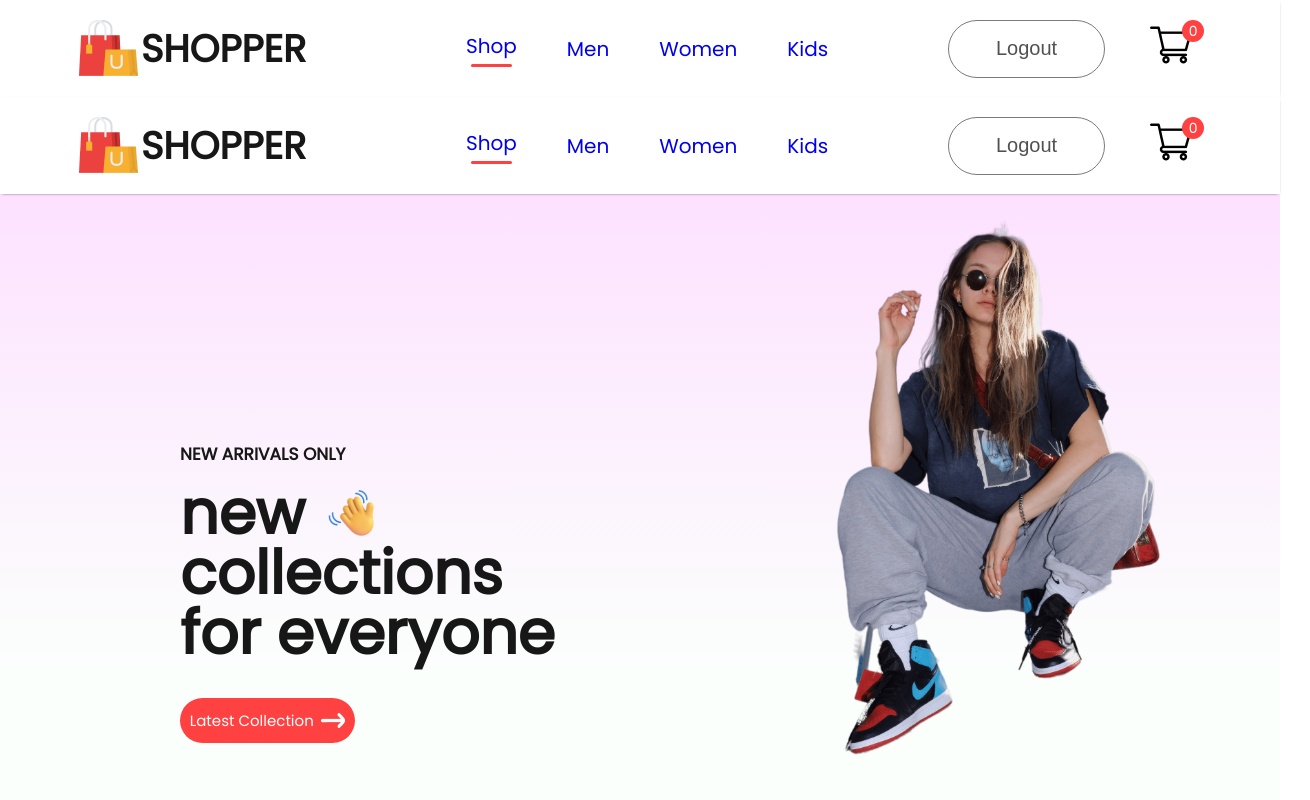
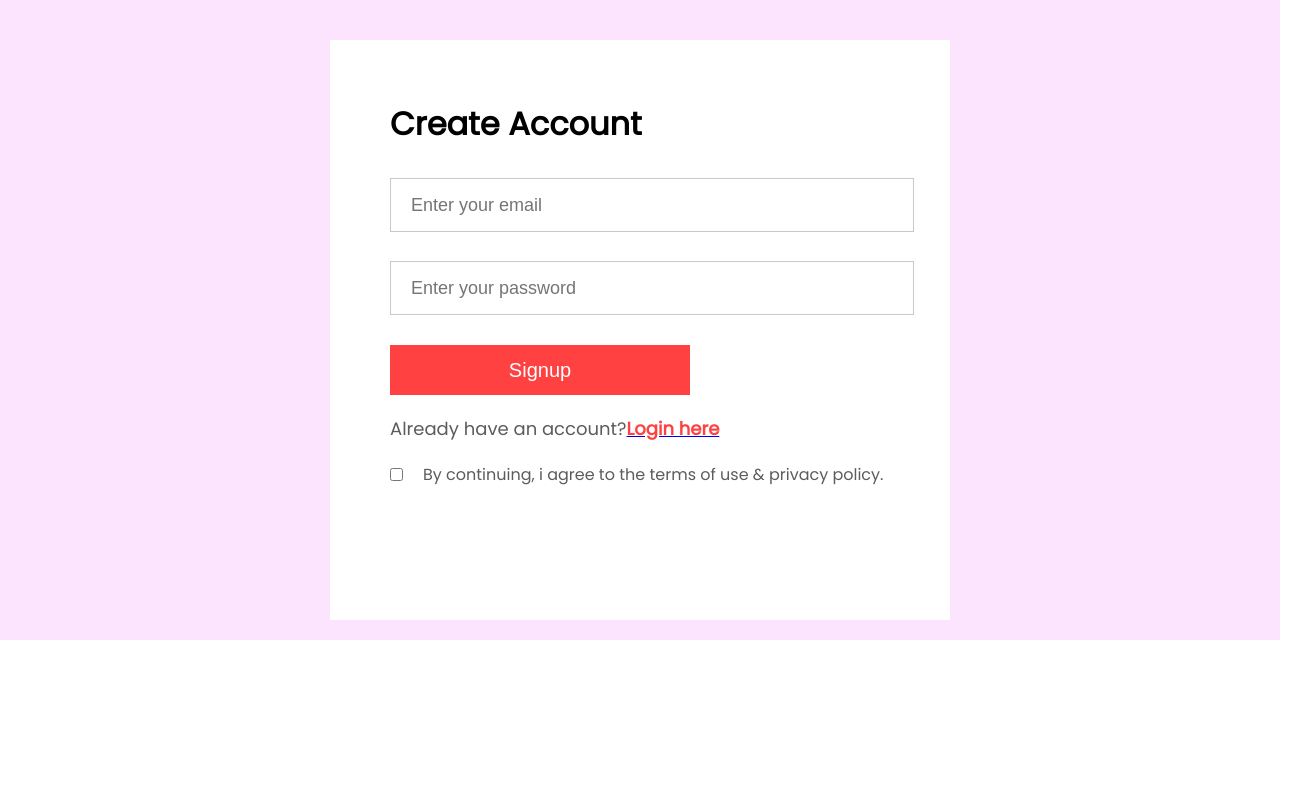
Before and after one commit to SARATHKUMAR0412/Add-to-cart, a React (Create React App) app: page / in a window 1280 px wide. Shown: the top 800 px of the page, 1310 px wide, since content can reach past the window. Built offline with nearby package versions, Linux system fonts and the light colour scheme.

Commit message:
Feat:some changes

```diff
--- a/src/App.js
+++ b/src/App.js
@@ -5,20 +5,21 @@ import Shop from "./Pages/Shop";
 import ShopCategory from "./Pages/ShopCategory";
 import Product from "./Pages/Product";
 import Cart from "./Pages/Cart";
-import LoginSignup from "./Pages/LoginSignup";
 import Footer from "./Components/Footer/Footer";
 import men_banner from "./Components/Assets/banner_mens.png";
 import women_banner from "./Components/Assets/banner_women.png";
 import kid_banner from "./Components/Assets/banner_kids.png";
-import Login from "./Pages/Login";
+import LoginSignup from "./Pages/Auth/LoginSignup";
+import Login from "./Pages/Auth/Login";
+import AuthDetails from "./Pages/Auth/AuthDetails";
 
 function App() {
   return (
     <div>
       <BrowserRouter>
-        <Navbar />
         <Routes>
-          <Route path="/" element={<Shop />} />
+          <Route path="/" element={<LoginSignup />} />
+          <Route path="/home" element={<Shop />} />
           <Route
             path="/mens"
             element={<ShopCategory banner={men_banner} category="men" />}
@@ -35,10 +36,9 @@ function App() {
             <Route path=":productId" element={<Product />} />
           </Route>
           <Route path="/cart" element={<Cart />} />
-          <Route path="/signup" element={<LoginSignup />} />
           <Route path="/login" element={<Login />} />
+          <Route path="/AuthDetails" element={<AuthDetails />} />
         </Routes>
-        <Footer />
       </BrowserRouter>
     </div>
   );
```
